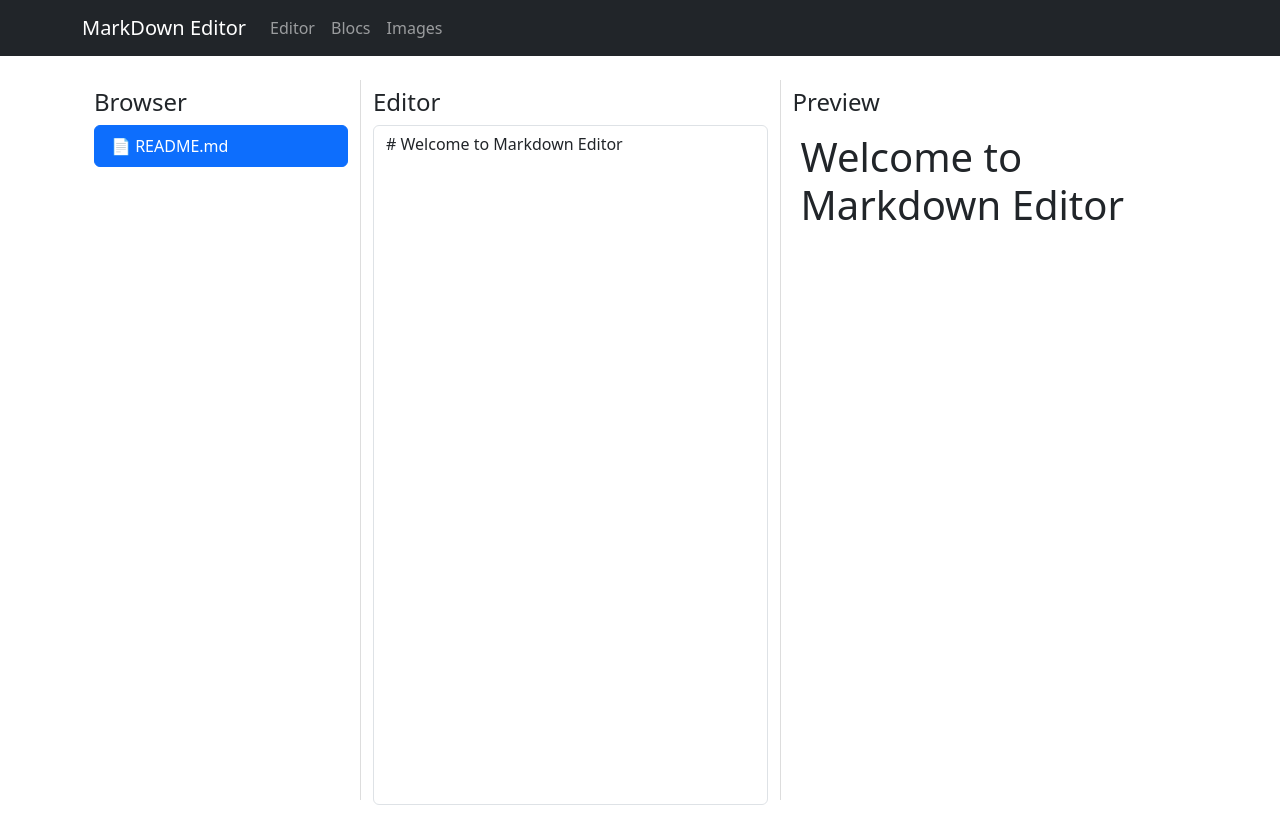
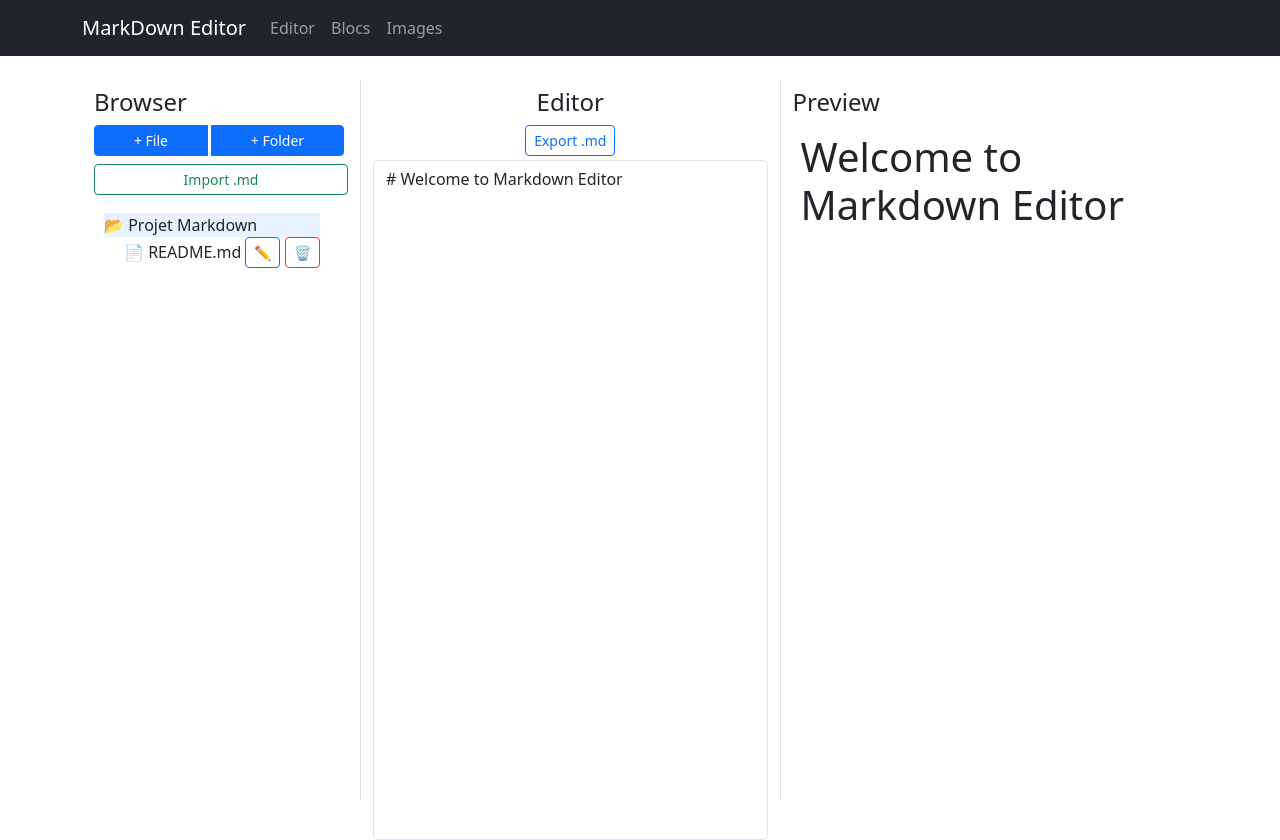
Before and after one commit to andr3sEnrique/projet-markdown, a React (Vite) app: page / in a window 1280 px wide. Before the commit the page ends 805 px from the top, so only its background shows below. Built offline with nearby package versions, Linux system fonts and the light colour scheme.

Commit message:
feat: implement import and export for markdown

```diff
--- a/package.json
+++ b/package.json
@@ -18,7 +18,9 @@
     "react-bootstrap": "^2.10.10",
     "react-dom": "^19.1.1",
     "react-redux": "^9.2.0",
-    "react-router-dom": "^7.9.4"
+    "react-router-dom": "^7.9.4",
+    "sweetalert2": "^11.26.3",
+    "uuid": "^13.0.0"
   },
   "devDependencies": {
     "@eslint/js": "^9.36.0",
--- a/src/components/FileTree.jsx
+++ b/src/components/FileTree.jsx
@@ -1,32 +1,94 @@
 import { useSelector, useDispatch } from 'react-redux';
-import { ListGroup } from 'react-bootstrap';
-import { setCurrentFile } from '../features/filesSlice';
+import {Button, ButtonGroup} from 'react-bootstrap';
+import {createEntry} from '../features/filesSlice';
+import FileTreeItem from './FileTreeItem';
+import { useState, useRef } from 'react';
+import Swal from 'sweetalert2'
 
 function FileTree() {
-    const { tree, currentFileId } = useSelector((state) => state.files);
+    const tree = useSelector((state) => state.files.tree);
     const dispatch = useDispatch();
+    const [selectedId, setSelectedId] = useState('root');
+    const fileInputRef = useRef(null);
 
-    const root = tree.root;
-    const rootChildren = root.children.map(id => tree[id]);
+    const handleCreate = async(isFolder) => {
+        const parentId = getParentId(selectedId);
 
-    const handleFileClick = (fileId) => {
-        dispatch(setCurrentFile(fileId));
+        const defaultName = isFolder ? "New folder" : "new.md";
+        const {value: name } = await Swal.fire({
+            title: `Name of the ${isFolder ? 'folder' : 'file'}:`,
+            input: 'text',
+            inputPlaceholder: 'ReadMe.md',
+            inputValue: defaultName,
+            showCancelButton: true,
+            cancelButtonText: 'Cancel',
+            confirmButtonText: 'Create',
+            showLoaderOnConfirm: true,
+            inputValidator: (value) => {
+                if (!value) return 'It can not be empty';
+            },
+        });
+        console.log(name);
+
+
+        if (name) {
+            dispatch(createEntry({ name, isFolder, parentId }));
+        }
     };
 
+    const handleImportClick = () => {
+        fileInputRef.current.click();
+    };
+
+    const getParentId = (selectedId) => {
+        const selectedEntry = tree[selectedId];
+        let parentId = 'root';
+        if (selectedEntry) {
+            if (selectedEntry.isFolder) {
+                parentId = selectedEntry.id;
+            } else {
+                const parent = Object.values(tree).find(
+                    (e) => e.isFolder && e.children.includes(selectedEntry.id)
+                );
+                if (parent) {
+                    parentId = parent.id;
+                }
+            }
+        }
+        return parentId;
+    }
+
+    const handleFileImport = (e) => {
+        const file = e.target.files[0];
+
+        if (!file) return;
+        const reader = new FileReader();
+        reader.onload = (e) => {
+            const content = e.target.result;
+            const name = file.name;
+
+            const parentId = getParentId(selectedId);
+
+            dispatch(createEntry({ name, isFolder: false, parentId, content }));
+        };
+        reader.readAsText(file);
+
+        e.target.value = null;
+    }
+
     return (
-        <ListGroup>
-            {rootChildren.map((file) => (
-                <ListGroup.Item
-                    key={file.id}
-                    action
-                    active={file.id === currentFileId}
-                    onClick={() => handleFileClick(file.id)}
-                    style={{ cursor: 'pointer' }}
-                >
-                    {file.isFolder ? '📁' : '📄'} {file.name}
-                </ListGroup.Item>
-            ))}
-        </ListGroup>
+        <div>
+            <ButtonGroup size="sm" className="w-100 mb-2">
+                <Button className="me-1" onClick={async() => await handleCreate(false)}>+ File</Button>
+                <Button className="me-1" onClick={async() => await handleCreate(true)}>+ Folder</Button>
+            </ButtonGroup>
+            <Button variant="outline-success" size="sm" className="w-100 mb-2" onClick={handleImportClick}>Import .md</Button>
+            <input type="file" ref={fileInputRef} style={{ display: 'none' }} onChange={handleFileImport} accept=".md" />
+
+            <div className="d-flex overflow-auto" style={{ whiteSpace: 'nowrap',  padding: '10px' }}>
+                <FileTreeItem entryId="root" selectedId={selectedId} setSelectedId={setSelectedId} />
+            </div>
+        </div>
     );
 }
 
--- /dev/null
+++ b/src/components/FileTreeItem.jsx
@@ -0,0 +1,101 @@
+import { useState } from 'react';
+import { useSelector, useDispatch } from 'react-redux';
+import { ListGroup, Button, Form, InputGroup, Collapse } from 'react-bootstrap';
+import { setCurrentFile, deleteEntry, renameEntry } from '../features/filesSlice';
+
+function FileTreeItem({ entryId, selectedId, setSelectedId }) {
+    const dispatch = useDispatch();
+    const { tree, currentFileId } = useSelector((state) => state.files);
+    const entry = tree[entryId];
+
+    const [isRenaming, setIsRenaming] = useState(false);
+    const [newName, setNewName] = useState(entry.name);
+
+    const [isOpen, setIsOpen] = useState(true);
+
+    if (!entry) return null;
+
+    const handleSelect = () => {
+        setSelectedId(entry.id);
+        if (entry.isFolder) {
+            setIsOpen(!isOpen);
+        } else {
+            dispatch(setCurrentFile(entry.id));
+        }
+    };
+
+    const handleDelete = (e) => {
+        e.stopPropagation();
+        if (window.confirm(`¿Are you sure you want to delete "${entry.name}"?`)) {
+            dispatch(deleteEntry({ entryId: entry.id }));
+        }
+    };
+
+    const handleRename = (e) => {
+        e.stopPropagation();
+        if (isRenaming) {
+            dispatch(renameEntry({ entryId: entry.id, newName: newName }));
+            setIsRenaming(false);
+        } else {
+            setIsRenaming(true);
+        }
+    };
+
+    const handleRenameChange = (e) => {
+        setNewName(e.target.value);
+    };
+
+    return (
+        <div className='d-flex flex-column'>
+            <ListGroup.Item
+
+                active={entry.id === currentFileId}
+                onClick={handleSelect}
+                style={{
+                    cursor: 'pointer',
+                    backgroundColor: entry.id === selectedId ? '#e7f1ff' : 'transparent'
+                }}
+                className="d-flex justify-content-between align-items-center"
+            >
+                {isRenaming ? (
+                    <InputGroup size="sm" onClick={(e) => e.stopPropagation()}>
+                        <Form.Control
+                            value={newName}
+                            onChange={handleRenameChange}
+                            autoFocus
+                        />
+                        <Button variant="success" onClick={handleRename}>✓</Button>
+                    </InputGroup>
+                ) : (
+                    <>
+                        <span>
+                          {entry.isFolder ? (isOpen ? '📂' : '📁') : '📄'} {entry.name}
+                        </span>
+                        {entry.id !== 'root' && (
+                            <div onClick={(e) => e.stopPropagation()}>
+                                <Button variant="outline-primary" className="ms-1" size="sm" onClick={handleRename}>✏️</Button>{' '}
+                                <Button variant="outline-danger" size="sm" onClick={handleDelete}>🗑️</Button>
+                            </div>
+                        )}
+                    </>
+                            )}
+            </ListGroup.Item>
+
+            <Collapse in={isOpen}>
+                <div style={{ paddingLeft: '20px' }}>
+                    {entry.isFolder &&
+                        entry.children.map((childId) => (
+                            <FileTreeItem
+                                key={childId}
+                                entryId={childId}
+                                selectedId={selectedId}
+                                setSelectedId={setSelectedId}
+                            />
+                        ))}
+                </div>
+            </Collapse>
+        </div>
+    );
+}
+
+export default FileTreeItem;
--- a/src/components/pages/EditorPage.jsx
+++ b/src/components/pages/EditorPage.jsx
@@ -1,9 +1,28 @@
-import { Container, Row, Col } from 'react-bootstrap';
+import {Container, Row, Col, Button} from 'react-bootstrap';
 import FileTree from '../../components/FileTree';
 import MarkdownEditor from '../../components/MarkdownEditor';
 import MarkdownPreview from '../../components/MarkdownPreview';
+import {useSelector} from "react-redux";
+
+const downloadFile = (filename, content) => {
+    const element = document.createElement('a');
+    const file = new Blob([content], { type: 'text/markdown' });
+    element.href = URL.createObjectURL(file);
+    element.download = filename;
+    document.body.appendChild(element);
+    element.click();
+    document.body.removeChild(element);
+}
 
 function EditorPage() {
+    const { tree, currentFileId } = useSelector((state) => state.files);
+    const currentFile = currentFileId ? tree[currentFileId] : null;
+
+    const handleExport = () => {
+        if (currentFile && !currentFile.isFolder) {
+            downloadFile(currentFile.name, currentFile.content);
+        }
+    }
     return (
         <Container fluid>
             <Row>
@@ -15,7 +34,12 @@ function EditorPage() {
                 <Col md={9}>
                     <Row>
                         <Col md={6} style={{ height: '90vh' }}>
-                            <h4 className="mt-2">Editor</h4>
+                            <div className="d-flex flex-column justify-content-center align-items-center">
+                                <h4 className="mt-2">Editor</h4>
+                                <Button variant="outline-primary" className="mb-1" size="sm" onClick={handleExport} disabled={!currentFile || currentFile.isFolder}>
+                                    Export .md
+                                </Button>
+                            </div>
                             <MarkdownEditor />
                         </Col>
 
--- a/src/features/filesSlice.js
+++ b/src/features/filesSlice.js
@@ -1,4 +1,5 @@
 import { createSlice } from "@reduxjs/toolkit";
+import { v4 as uuidv4 } from 'uuid';
 
 const initialState = {
     tree: {
@@ -18,6 +19,20 @@ const initialState = {
     currentFileId: 'file-1',
 }
 
+function recursiveDelete(tree, entryId) {
+    const entry = tree[entryId];
+    if (!entry) return;
+
+    if (entry.isFolder && entry.children) {
+        [...entry.children].forEach(childId => {
+            recursiveDelete(tree, childId);
+        });
+    }
+
+    // 2. Quitar la entrada del 'tree'
+    delete tree[entryId];
+}
+
 export const filesSlice = createSlice({
     name: 'files',
     initialState,
@@ -32,10 +47,61 @@ export const filesSlice = createSlice({
             if (currentFile && !currentFile.isFolder) {
                 currentFile.content = content;
             }
-        }
+        },
+        createEntry: (state, action) => {
+            const { name, isFolder, parentId, content } = action.payload;
+            const parent = state.tree[parentId || 'root'];
+
+            if (!parent || !parent.isFolder) {
+                console.error("The father is not a folder or does not exist.");
+                return;
+            }
+
+            const newId = uuidv4();
+
+            state.tree[newId] = {
+                id: newId,
+                isFolder: isFolder,
+                name: name,
+                content: isFolder ? undefined : (content || '# New File'),
+                children: isFolder ? [] : undefined,
+            };
+
+            parent.children.push(newId);
+        },
+
+        deleteEntry: (state, action) => {
+            const { entryId } = action.payload;
+            if (entryId === 'root') return;
+
+            const parent = Object.values(state.tree).find(
+                (e) => e.isFolder && e.children.includes(entryId)
+            );
+            if (parent) {
+                parent.children = parent.children.filter(id => id !== entryId);
+            }
+
+            recursiveDelete(state.tree, entryId);
+
+            if (state.currentFileId === entryId) {
+                state.currentFileId = null;
+            }
+        },
+        renameEntry: (state, action) => {
+            const { entryId, newName } = action.payload;
+            if (state.tree[entryId]) {
+                state.tree[entryId].name = newName;
+            }
+        },
     },
 });
 
-export const { setCurrentFile, updateFileContent } = filesSlice.actions;
+export const {
+    setCurrentFile,
+    updateFileContent,
+    createEntry,
+    deleteEntry,
+    renameEntry
+} = filesSlice.actions;
 
 export default filesSlice.reducer;
```
Also changed, not shown: src/App.jsx (+19 -11 lines).
